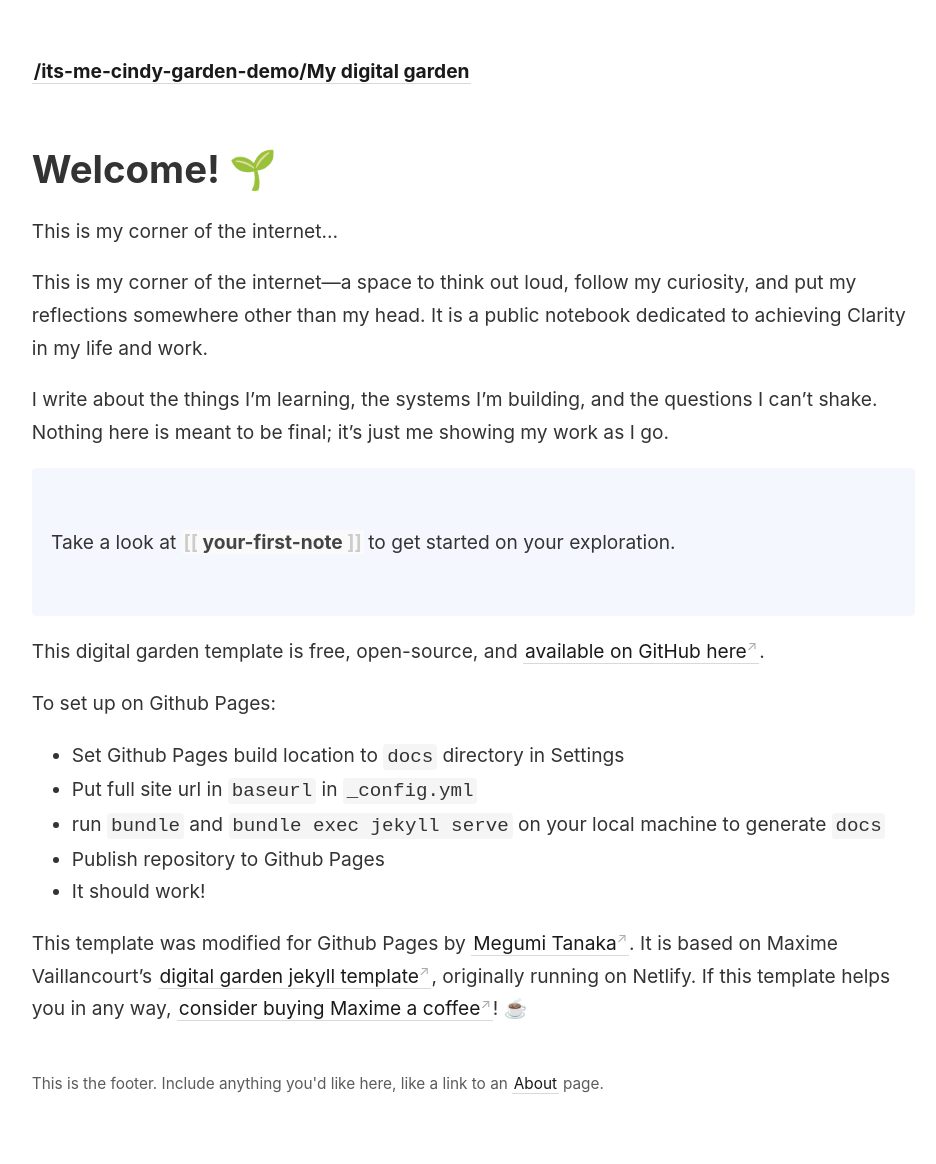
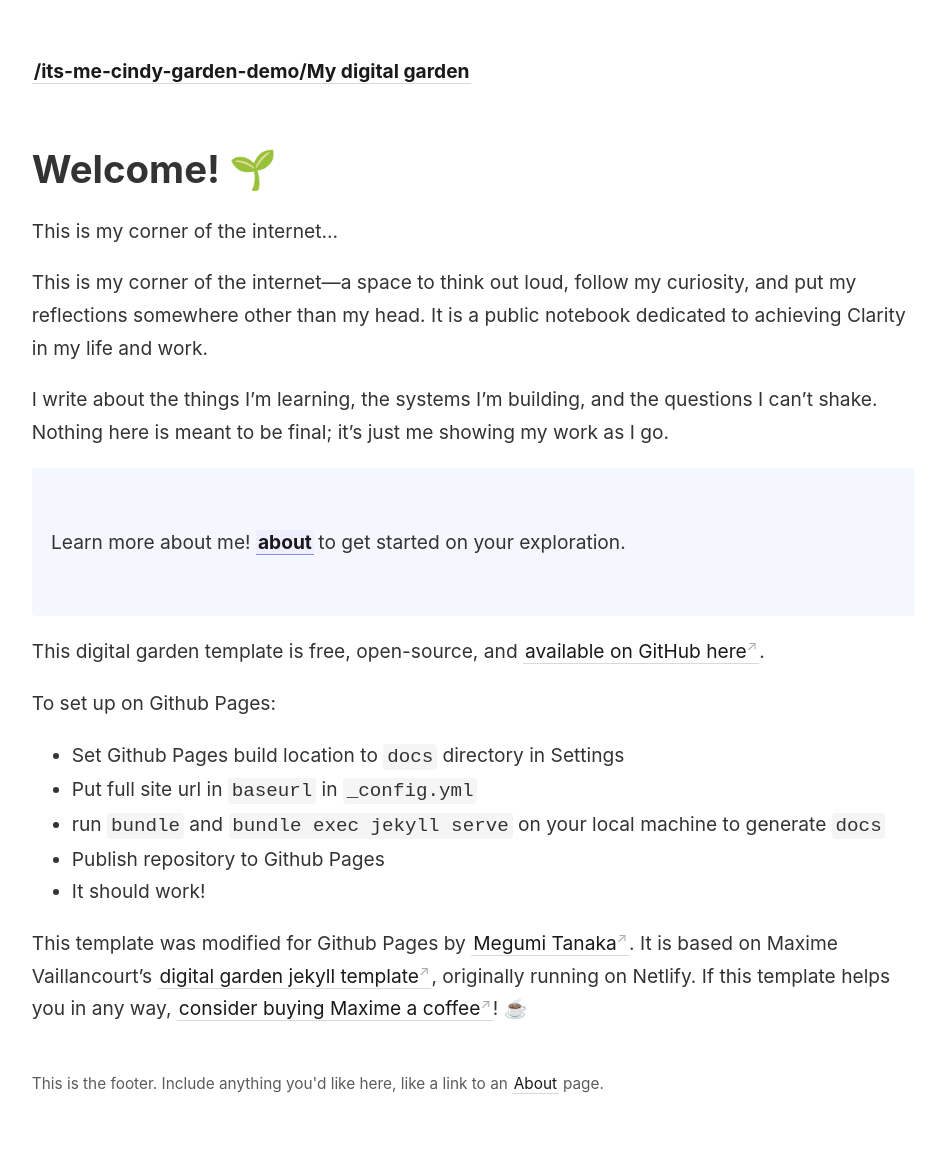
Before and after one commit to cindywincek/its-me-cindy-garden-demo, a Jekyll site: the page built from _pages/index.md, in a window 1280 px wide. Shown: the whole page, without its empty margins (45-981 px from the left). Built offline with Jekyll 4.4.1, drawn with Linux system fonts in a browser that asks for light colours.

Commit message:
Update introductory text in index.md

```diff
--- a/_pages/index.md
+++ b/_pages/index.md
@@ -14,7 +14,7 @@ This is my corner of the internet—a space to think out loud, follow my curiosi
 I write about the things I’m learning, the systems I’m building, and the questions I can’t shake. Nothing here is meant to be final; it’s just me showing my work as I go.
 
 <p style="padding: 3em 1em; background: #f5f7ff; border-radius: 4px;">
-  Take a look at <span style="font-weight: bold"> [[your-first-note]] </span> to get started on your exploration.
+  Learn more about me! <span style="font-weight: bold"> [[about]] </span> to get started on your exploration.
 </p>
 
 
```
